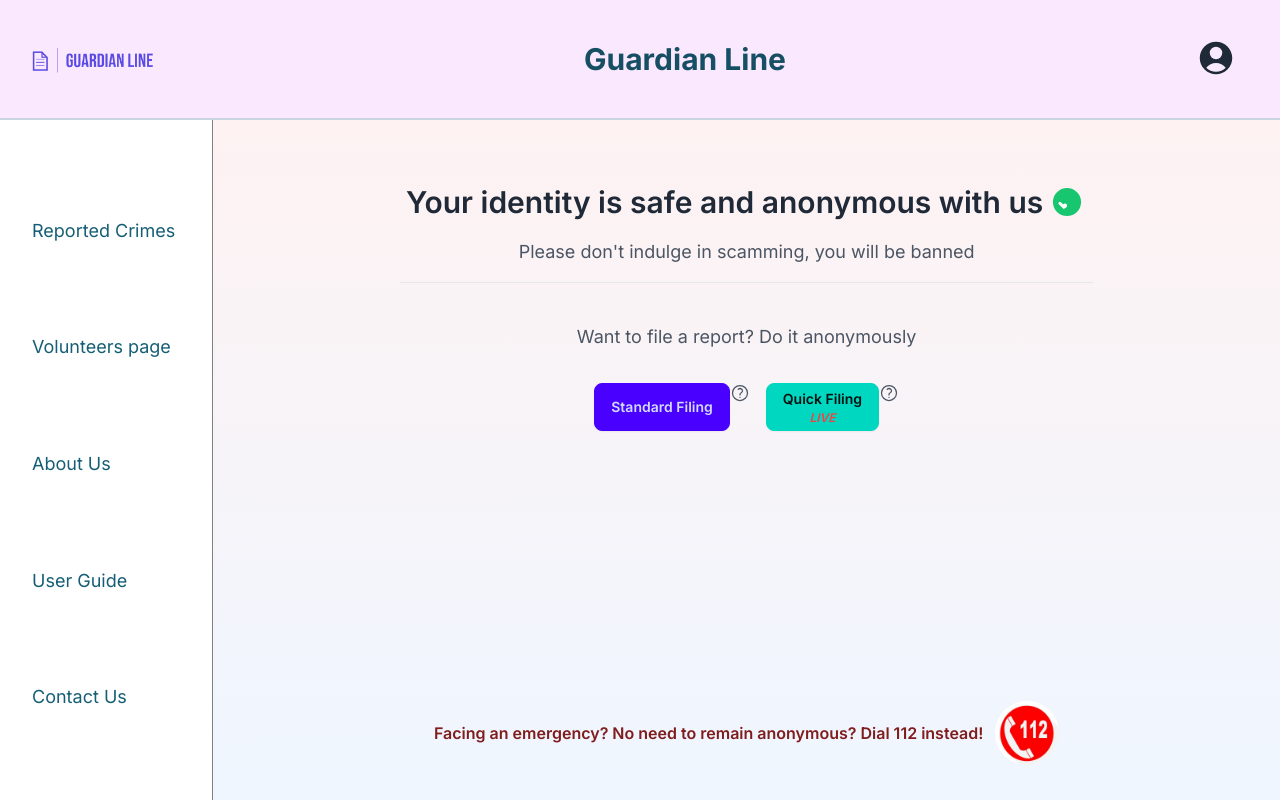
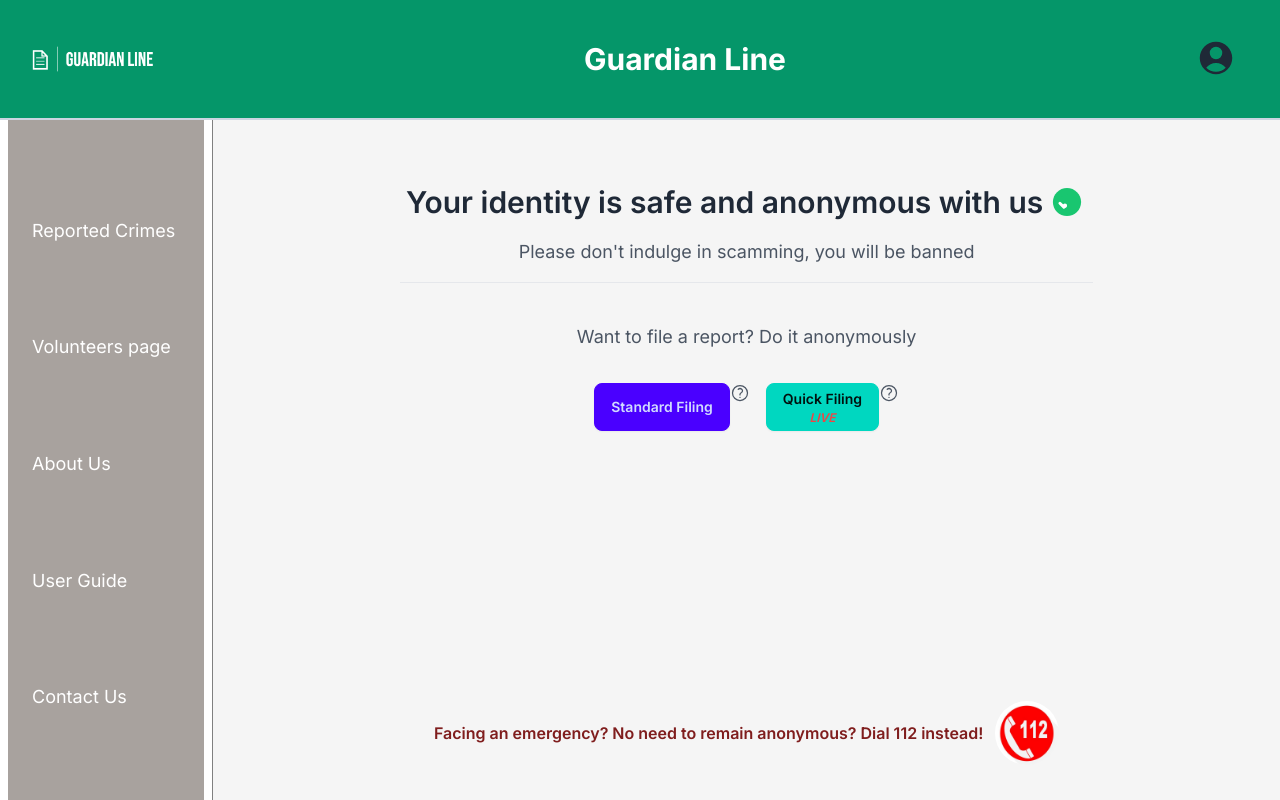
Before and after one commit to annupriy/Guardian-Line, a Next.js app in the folder guardian-line/: page / in a window 1280 px wide. Built offline with nearby package versions, Linux system fonts and the light colour scheme.

Commit message:
UI Changes

```diff
--- a/guardian-line/src/app/Components/Navbar.tsx
+++ b/guardian-line/src/app/Components/Navbar.tsx
@@ -5,7 +5,7 @@ import Sidebar from "./Sidebar";
 const Navbar = () => {
   return (
     <>
-      <div className="navbar bg-fuchsia-100 w-full flex-end justify-between items-center h-[15%] top-0 right-0 border-b-2 border-slate-300">
+      <div className="navbar bg-emerald-600 w-full flex-end justify-between items-center h-[15%] top-0 right-0 border-b-2 border-slate-300">
           <img
             src={"./Guardian Line-logos_transparent.png"}
             alt=""
@@ -15,7 +15,7 @@ const Navbar = () => {
         <div className="flex-1 flex justify-center">
           <a
             href="/"
-            className="text-cyan-900 font-bold text-3xl mx-4 hover:cursor-pointer focus:drop-shadow-sm"
+            className="text-white font-bold text-3xl mx-4 hover:cursor-pointer focus:drop-shadow-sm"
           >
             Guardian Line
           </a>
--- a/guardian-line/src/app/Components/Sidebar.tsx
+++ b/guardian-line/src/app/Components/Sidebar.tsx
@@ -4,21 +4,21 @@ import Link from "next/link";
 const Sidebar = () => {
   return (
     <>
-      <ul className="menu menu-md h-full mx-2 flex-nowrap justify-evenly">
+      <ul className="menu menu-md h-full mx-2 flex-nowrap justify-evenly bg-stone-400	">
         <li className="pt-2 focus:outline-none focus:ring text-cyan-800">
-        <Link href="/volunteers" className="text-lg">Reported Crimes</Link>
+        <Link href="/volunteers" className="text-lg text-white">Reported Crimes</Link>
         </li>
         <li className="focus:outline-none focus:ring text-cyan-800">
-        <Link href="/volunteers" className="text-lg">Volunteers page</Link>
+        <Link href="/volunteers" className="text-lg text-white">Volunteers page</Link>
         </li>
         <li className="focus:outline-none focus:ring text-cyan-800">
-        <Link href="/volunteers" className="text-lg">About Us</Link>
+        <Link href="/volunteers" className="text-lg text-white">About Us</Link>
         </li>
         <li className="focus:outline-none focus:ring text-cyan-800">
-        <Link href="/volunteers" className="text-lg">User Guide</Link>
+        <Link href="/volunteers" className="text-lg text-white">User Guide</Link>
         </li>
         <li className="focus:outline-none focus:ring text-cyan-800">
-        <Link href="/volunteers" className="text-lg">Contact Us</Link>
+        <Link href="/volunteers" className="text-lg text-white">Contact Us</Link>
         </li>
       </ul>
     </>
--- a/guardian-line/src/app/Components/layout.tsx
+++ b/guardian-line/src/app/Components/layout.tsx
@@ -6,7 +6,6 @@ export default function Layout({ children }: any) {
   return (
     <>
       <div className="">
-        hiii
         <Sidebar />
       </div>
       <div className="h-screen w-5/6 flex-col pr-10 flex">
--- a/guardian-line/src/app/page.tsx
+++ b/guardian-line/src/app/page.tsx
@@ -22,7 +22,7 @@ export default function Home() {
     setPlayerStarted(true);
   }, 2000);
   return (
-    <main className="h-full w-full flex justify-center bg-gradient-to-b from-red-50 to-blue-50">
+    <main className="h-full w-full flex justify-center bg-neutral-100	">
       <div className="text-center mt-16 w-full">
         <div className="animatedText text-3xl font-semibold mb-4 text-gray-800 inline-flex">
           <TypeAnimation
```
Also changed, not shown: guardian-line/public/Guardian Line-logos_transparent-pink.png (added), guardian-line/public/Guardian Line-logos_transparent.png.
